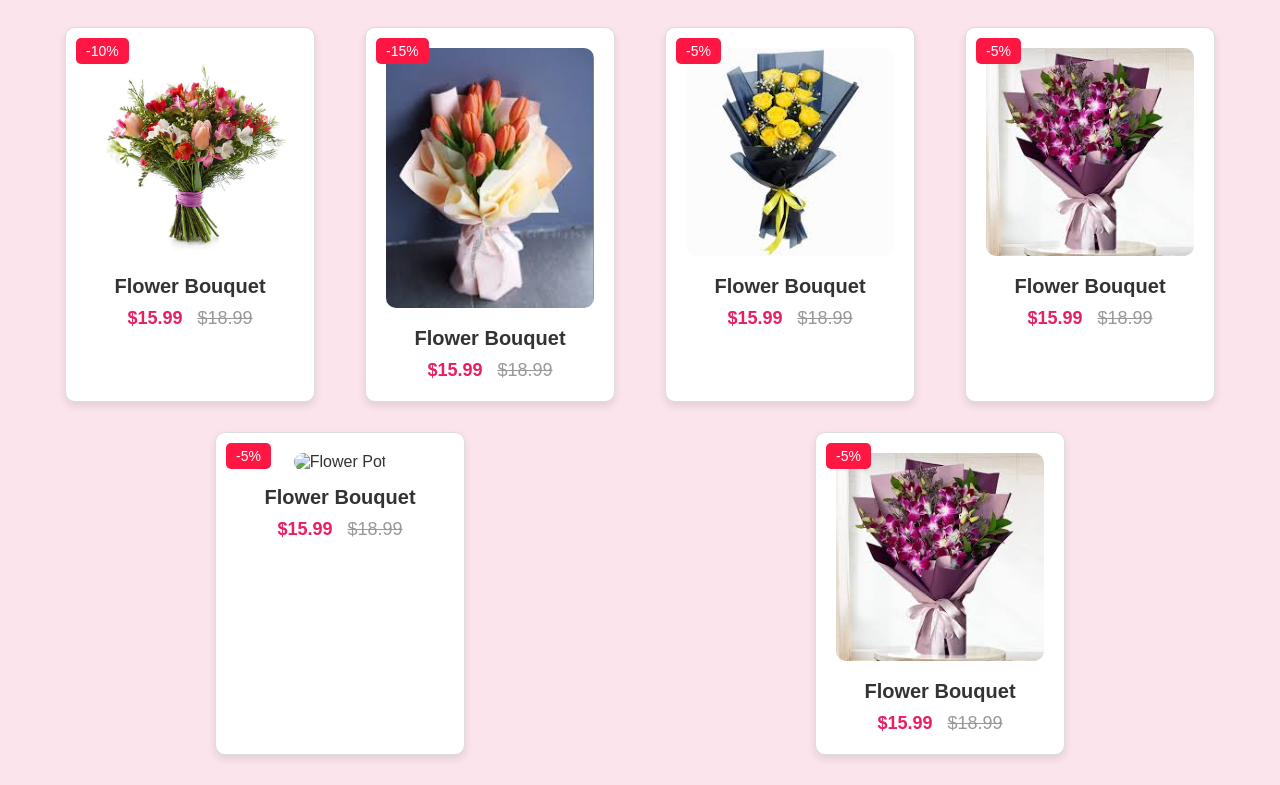
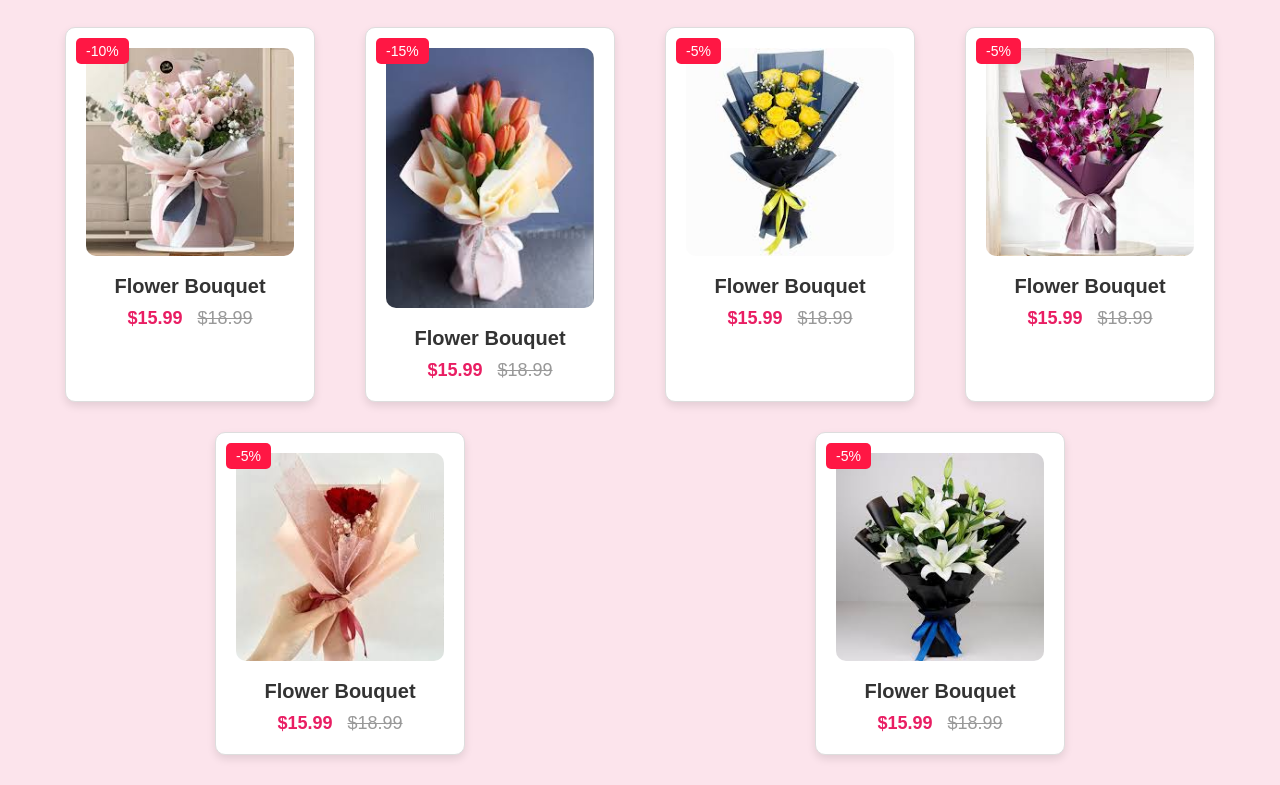
Before and after one commit to harshusalunke40/Harshada1234.github.io, a plain HTML site: page product.html in a window 1280 px wide. Shown: the part 40-825 px from the top of the page. Drawn offline with Linux system fonts and the light colour scheme.

Commit message:
Update product.html

```diff
--- a/product.html
+++ b/product.html
@@ -16,7 +16,7 @@
             <!-- Product 1 -->
             <div class="product-card">
                 <div class="discount-tag">-10%</div>
-                <img src="p11.webp" alt="Flower Pot" class="product-image">
+                <img src="pink.jfif" alt="Flower Pot" class="product-image">
                 <h3>Flower Bouquet</h3>
                 <p class="price">
                     <span class="new-price">$15.99</span>
@@ -58,7 +58,7 @@
             <!--product 5-->
              <div class="product-card">
                 <div class="discount-tag">-5%</div>
-                <img src="" alt="Flower Pot" class="product-image">
+                <img src="simple.jfif" alt="Flower Pot" class="product-image">
                 <h3>Flower Bouquet</h3>
                 <p class="price">
                     <span class="new-price">$15.99</span>
@@ -68,7 +68,7 @@
             <!--product 6-->
              <div class="product-card">
                 <div class="discount-tag">-5%</div>
-                <img src="purple.jfif" alt="Flower Pot" class="product-image">
+                <img src="white.jfif" alt="Flower Pot" class="product-image">
                 <h3>Flower Bouquet</h3>
                 <p class="price">
                     <span class="new-price">$15.99</span>
```
